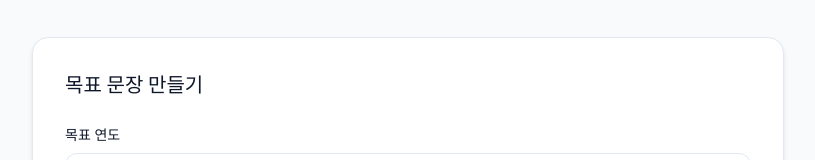
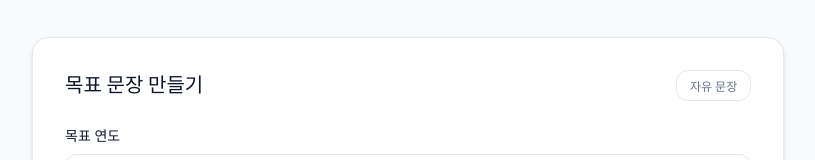
Before and after one commit to ddidddong/speak_dream, a React (Vite) app: page / in a window 1280 px wide. Shown: the part 153-313 px from the top of the page, without its empty margins (232-1047 px from the left). Built offline with nearby package versions, Linux system fonts and the light colour scheme.

Commit message:
Add Free Sentence mode to GoalGenerator

```diff
--- a/src/components/GoalGenerator.jsx
+++ b/src/components/GoalGenerator.jsx
@@ -1,18 +1,28 @@
 import React, { useState } from 'react';
 
 export default function GoalGenerator({ onSave }) {
+  const [isFreeMode, setIsFreeMode] = useState(false);
   const [year, setYear] = useState('');
   const [goal, setGoal] = useState('');
   const [verb, setVerb] = useState('');
+  const [freeSentence, setFreeSentence] = useState('');
 
-  const generatedSentence = `나는 ${year || '____'}년에 ${goal || '____'}${goal.endsWith('을') || goal.endsWith('를') ? '' : '을/를'} ${verb || '____'}하였다.`;
+  const generatedSentence = isFreeMode
+    ? freeSentence || '자유롭게 목표 문장을 입력해주세요.'
+    : `나는 ${year || '____'}년에 ${goal || '____'}${goal.endsWith('을') || goal.endsWith('를') ? '' : '을/를'} ${verb || '____'}하였다.`;
 
   const handleSave = () => {
+    if (isFreeMode) {
+      if (!freeSentence.trim()) {
+        alert('목표 문장을 입력해주세요.');
+        return;
+      }
+      onSave(freeSentence.trim());
+    } else {
       if (!year || !goal || !verb) {
         alert('모든 필드를 입력해주세요.');
         return;
       }
-    // Clean up the grammar slightly if possible, but keep it simple
       let particle = '';
       const lastChar = goal.charCodeAt(goal.length - 1);
       const hasBatchim = (lastChar - 0xAC00) % 28 !== 0;
@@ -20,12 +30,32 @@ export default function GoalGenerator({ onSave }) {
 
       const finalSentence = `나는 ${year}년에 ${goal}${particle} ${verb}하였다.`;
       onSave(finalSentence);
+    }
   };
 
   return (
     <div className="card">
-      <h2 style={{ marginBottom: '1.5rem', fontSize: '1.25rem' }}>목표 문장 만들기</h2>
+      <div style={{ display: 'flex', justifyContent: 'space-between', alignItems: 'center', marginBottom: '1.5rem' }}>
+        <h2 style={{ fontSize: '1.25rem' }}>목표 문장 만들기</h2>
+        <button
+          onClick={() => setIsFreeMode(!isFreeMode)}
+          style={{
+            fontSize: '0.75rem',
+            padding: '0.4rem 0.8rem',
+            borderRadius: 'var(--radius-md)',
+            border: '1px solid var(--border)',
+            backgroundColor: isFreeMode ? 'var(--accent-light)' : 'transparent',
+            color: isFreeMode ? 'var(--accent)' : 'var(--text-secondary)',
+            fontWeight: 600
+          }}
+        >
+          {isFreeMode ? '템플릿 모드' : '자유 문장'}
+        </button>
+      </div>
+
       <div style={{ display: 'grid', gap: '1rem' }}>
+        {!isFreeMode ? (
+          <>
             <div>
               <label style={{ display: 'block', marginBottom: '0.5rem', fontSize: '0.875rem', fontWeight: 500 }}>목표 연도</label>
               <input
@@ -57,6 +87,18 @@ export default function GoalGenerator({ onSave }) {
               />
               <p style={{ fontSize: '0.75rem', marginTop: '0.25rem' }}>* '하였다'가 자동으로 붙습니다. (예: '달성' 입력 시 '달성하였다')</p>
             </div>
+          </>
+        ) : (
+          <div>
+            <label style={{ display: 'block', marginBottom: '0.5rem', fontSize: '0.875rem', fontWeight: 500 }}>자유 문장 입력</label>
+            <textarea
+              placeholder="직접 문장을 입력해주세요. (예: 나는 매일 성장하고 있다.)"
+              value={freeSentence}
+              onChange={(e) => setFreeSentence(e.target.value)}
+              style={{ width: '100%', padding: '0.75rem', borderRadius: 'var(--radius-md)', border: '1px solid var(--border)', outline: 'none', height: '100px', resize: 'none' }}
+            />
+          </div>
+        )}
 
         <div style={{ marginTop: '1rem', padding: '1rem', backgroundColor: 'var(--accent-light)', borderRadius: 'var(--radius-md)', border: '1px solid var(--accent)' }}>
           <p style={{ margin: 0, fontWeight: 600, color: 'var(--accent)', textAlign: 'center' }}>
```
Lines whose indentation alone changed are shown as unchanged.
